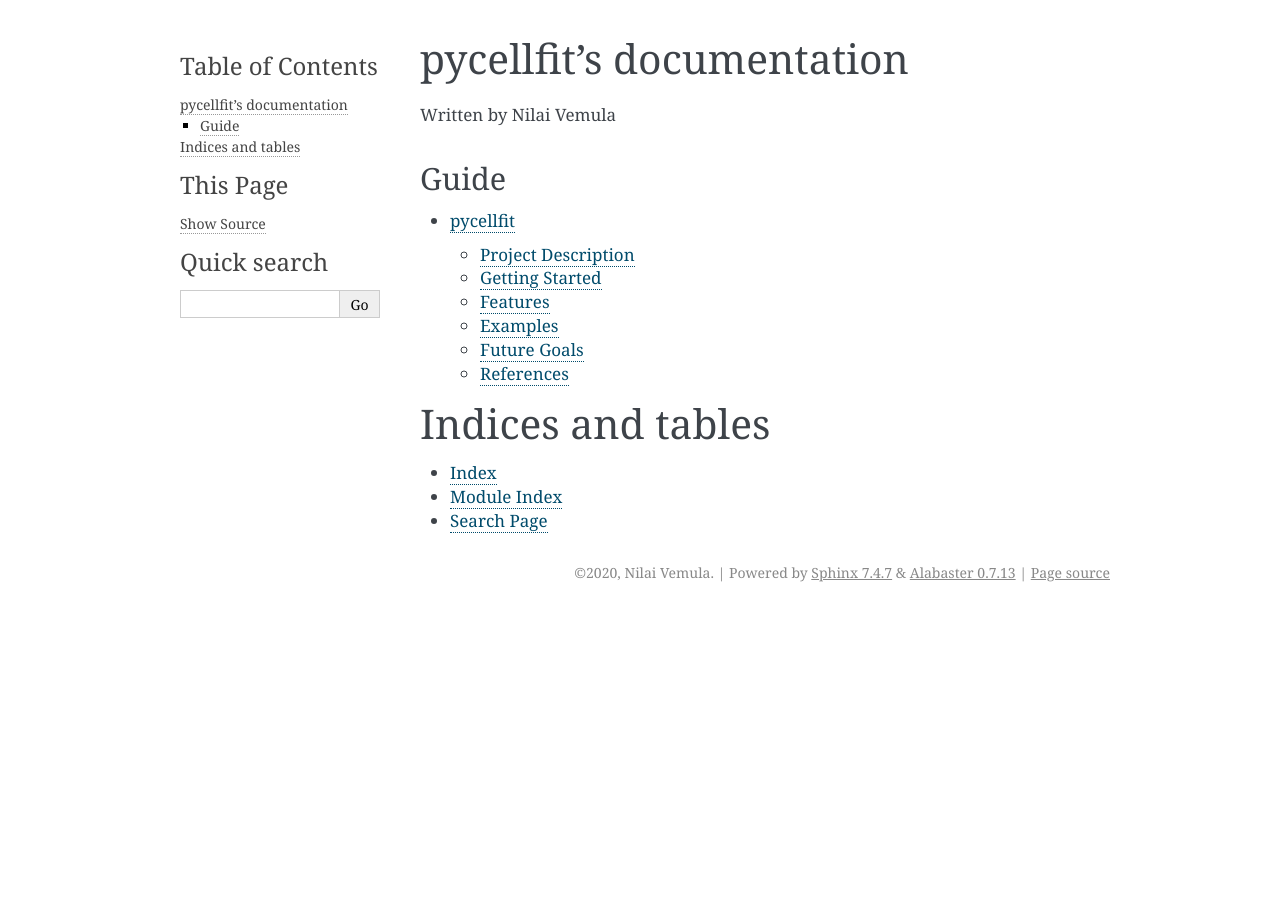
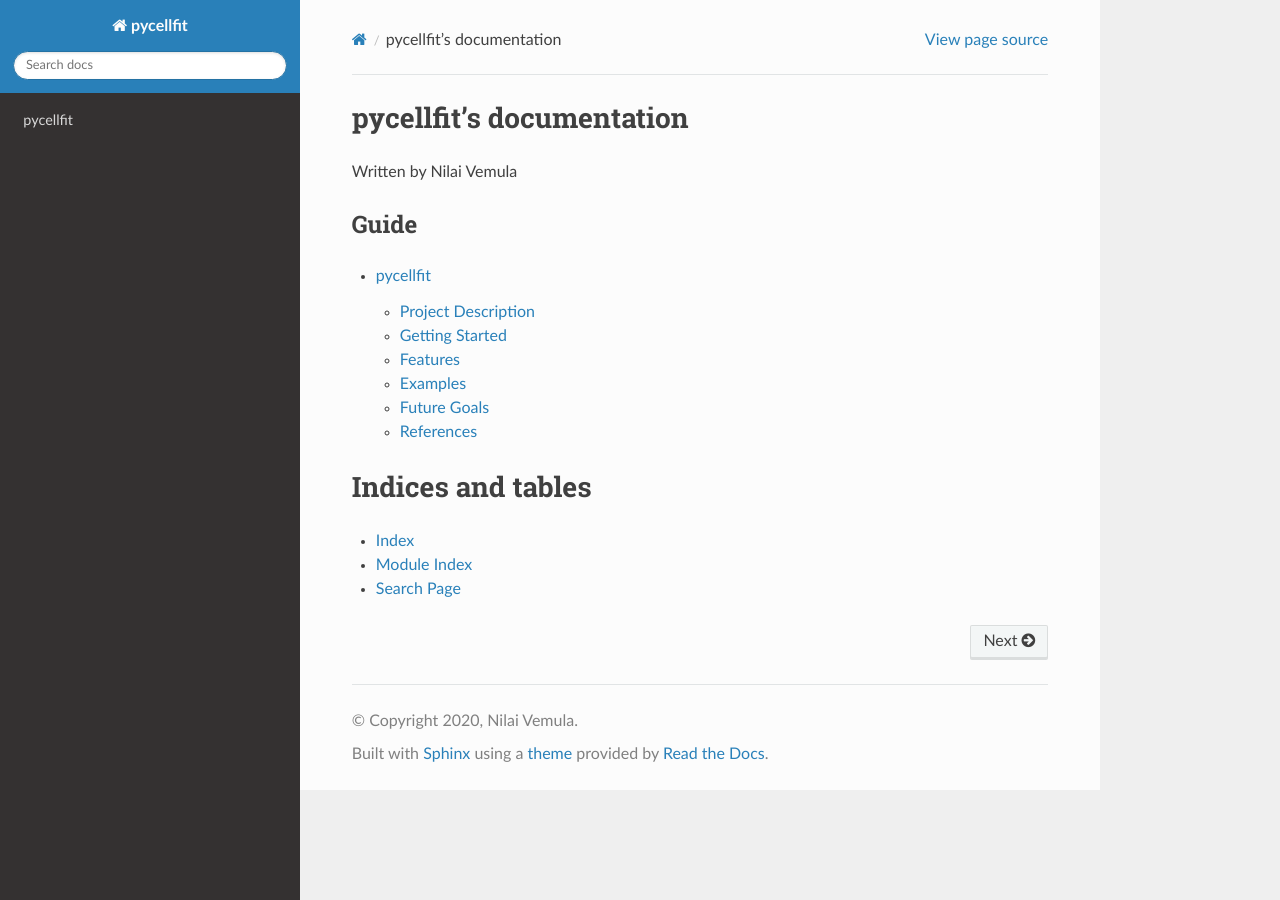
Before and after one commit to NilaiVemula/PyCellFIT, a Sphinx documentation site: the page built from docs/source/index.rst, in a window 1280 px wide. Built offline with Sphinx 7.4.7 and the Read the Docs theme 2.0.0, drawn with Linux system fonts in a browser that asks for light colours.

Commit message:
changed documentation theme to read the docs

```diff
--- a/docs/source/conf.py
+++ b/docs/source/conf.py
@@ -44,7 +44,7 @@ exclude_patterns = []
 # The theme to use for HTML and HTML Help pages.  See the documentation for
 # a list of builtin themes.
 #
-html_theme = 'alabaster'
+html_theme = "sphinx_rtd_theme"
 
 # Add any paths that contain custom static files (such as style sheets) here,
 # relative to this directory. They are copied after the builtin static files,
--- a/requirements_dev.txt
+++ b/requirements_dev.txt
@@ -36,6 +36,7 @@ setuptools==46.3.0
 six==1.14.0
 snowballstemmer==2.0.0
 Sphinx==3.0.3
+sphinx-rtd-theme==0.4.3
 sphinxcontrib-applehelp==1.0.2
 sphinxcontrib-devhelp==1.0.2
 sphinxcontrib-htmlhelp==1.0.3
```
